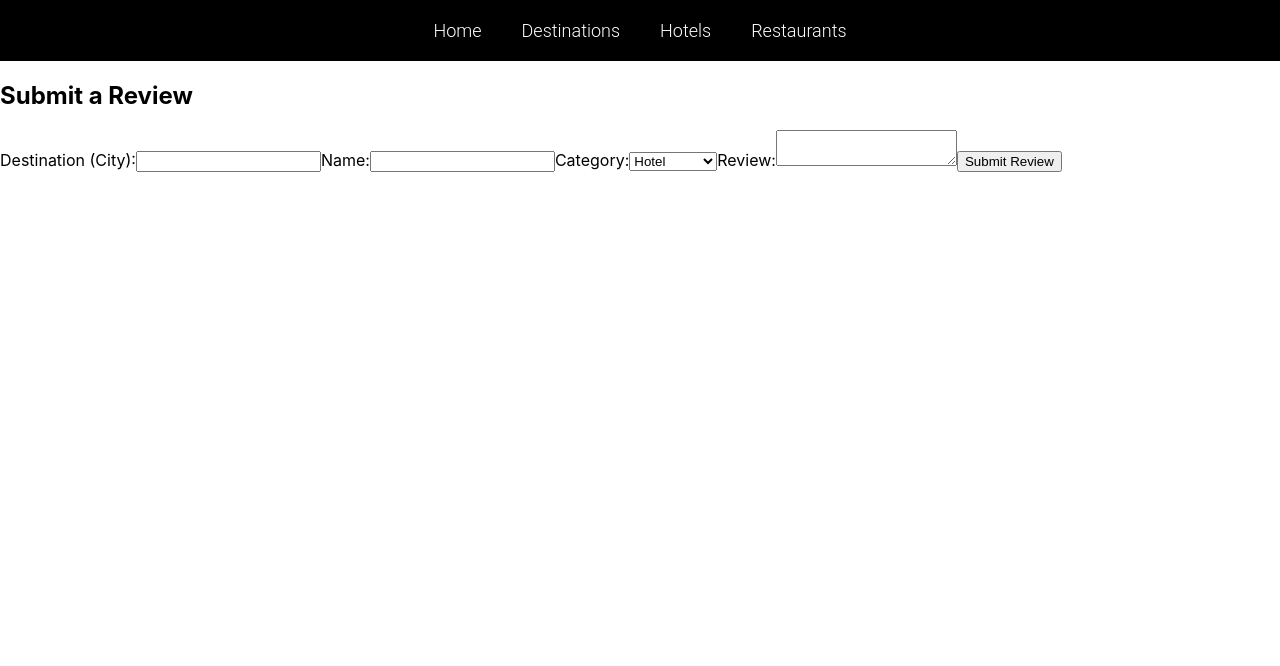
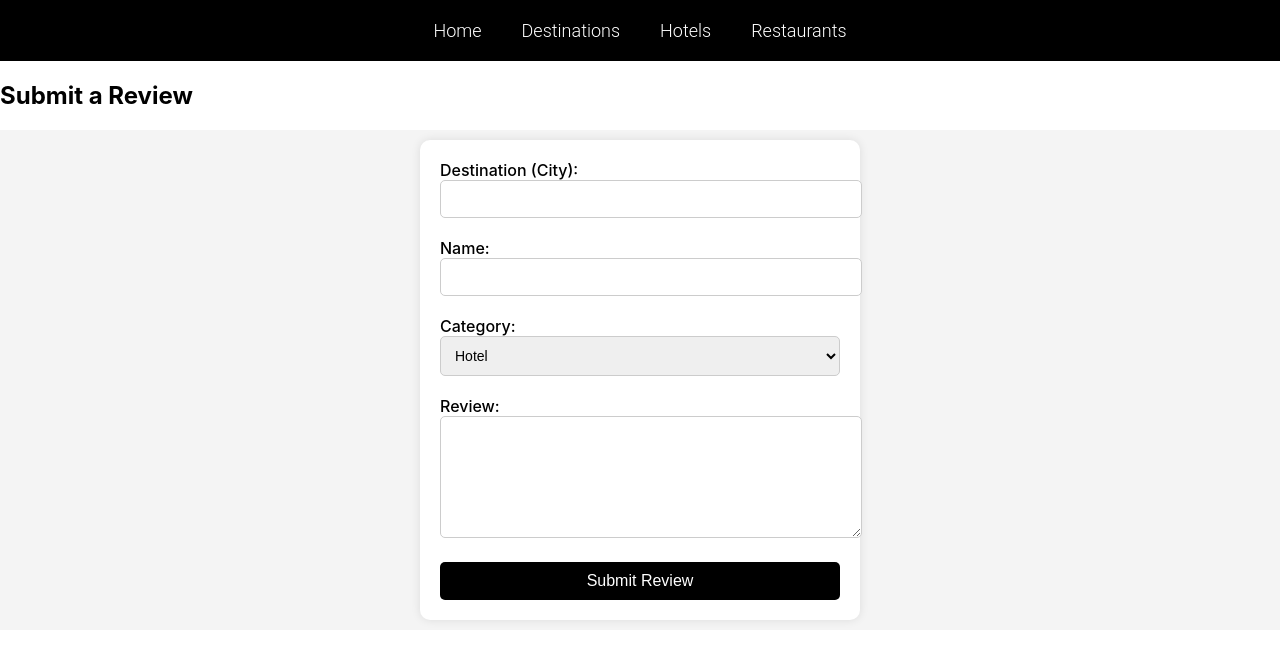
Before and after one commit to shoemjoh/react-review-app-project, a React (Create React App) app: page / in a window 1280 px wide. Shown: the top 666 px of the page. Built offline with nearby package versions, Linux system fonts and the light colour scheme.

Commit message:
form css styling implemented

```diff
--- a/src/App.css
+++ b/src/App.css
@@ -79,3 +79,74 @@
   color: #61dafb;
   /* Optional hover effect */
 }
+
+/* Form container styling to center the form */
+.form-container {
+  display: flex;
+  justify-content: center;
+  /* Horizontally center the form */
+  align-items: center;
+  /* Vertically center (optional depending on layout) */
+  min-height: 50vh;
+  /* Take up full viewport height (optional) */
+  padding: 10px;
+  background-color: #f4f4f4;
+  /* Optional background color */
+}
+
+/* Styling the form */
+form {
+  background-color: white;
+  padding: 20px;
+  border-radius: 10px;
+  box-shadow: 0px 0px 10px rgba(0, 0, 0, 0.1);
+  /* Optional shadow for a card-like effect */
+  width: 400px;
+  /* Adjust the width of the form */
+  display: flex;
+  flex-direction: column;
+  gap: 15px;
+  /* Evenly space form elements */
+}
+
+/* Label and input field styling */
+label {
+  font-size: 16px;
+  font-weight: 500;
+  margin-bottom: 5px;
+}
+
+input,
+select,
+textarea {
+  padding: 10px;
+  font-size: 14px;
+  border: 1px solid #ccc;
+  border-radius: 5px;
+  width: 100%;
+  /* Full width input fields */
+}
+
+/* Special styling for the textarea to provide more room for writing */
+textarea {
+  height: 100px;
+  /* Give more room for the review section */
+  resize: vertical;
+  /* Allow user to resize vertically */
+}
+
+/* Button styling */
+button {
+  background-color: #000000;
+  color: white;
+  border: none;
+  padding: 10px;
+  font-size: 16px;
+  cursor: pointer;
+  border-radius: 5px;
+  transition: background-color 0.3s;
+}
+
+button:hover {
+  background-color: #030303;
+}
--- a/src/components/ReviewForm.js
+++ b/src/components/ReviewForm.js
@@ -40,6 +40,7 @@ const ReviewForm = ({ addReview }) => {
 
 
     return (
+        <div className="form-container">
             <form onSubmit={handleSubmit}>
                 <label>
                     Destination (City):
@@ -76,6 +77,7 @@ const ReviewForm = ({ addReview }) => {
                 </label>
                 <button type="submit">Submit Review</button>
             </form>
+        </div>
     )
 }
 
```
Lines whose indentation alone changed are shown as unchanged.
